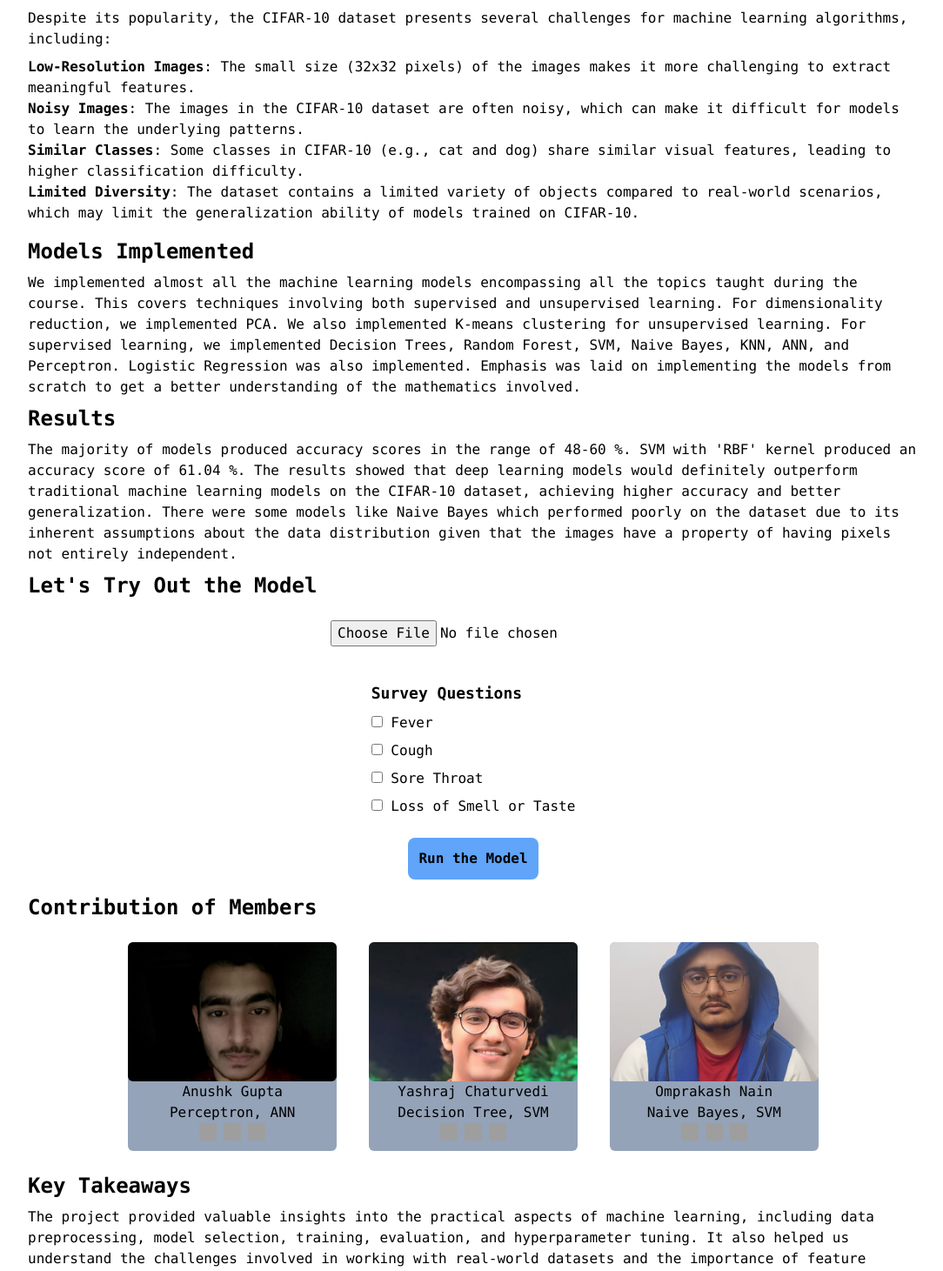
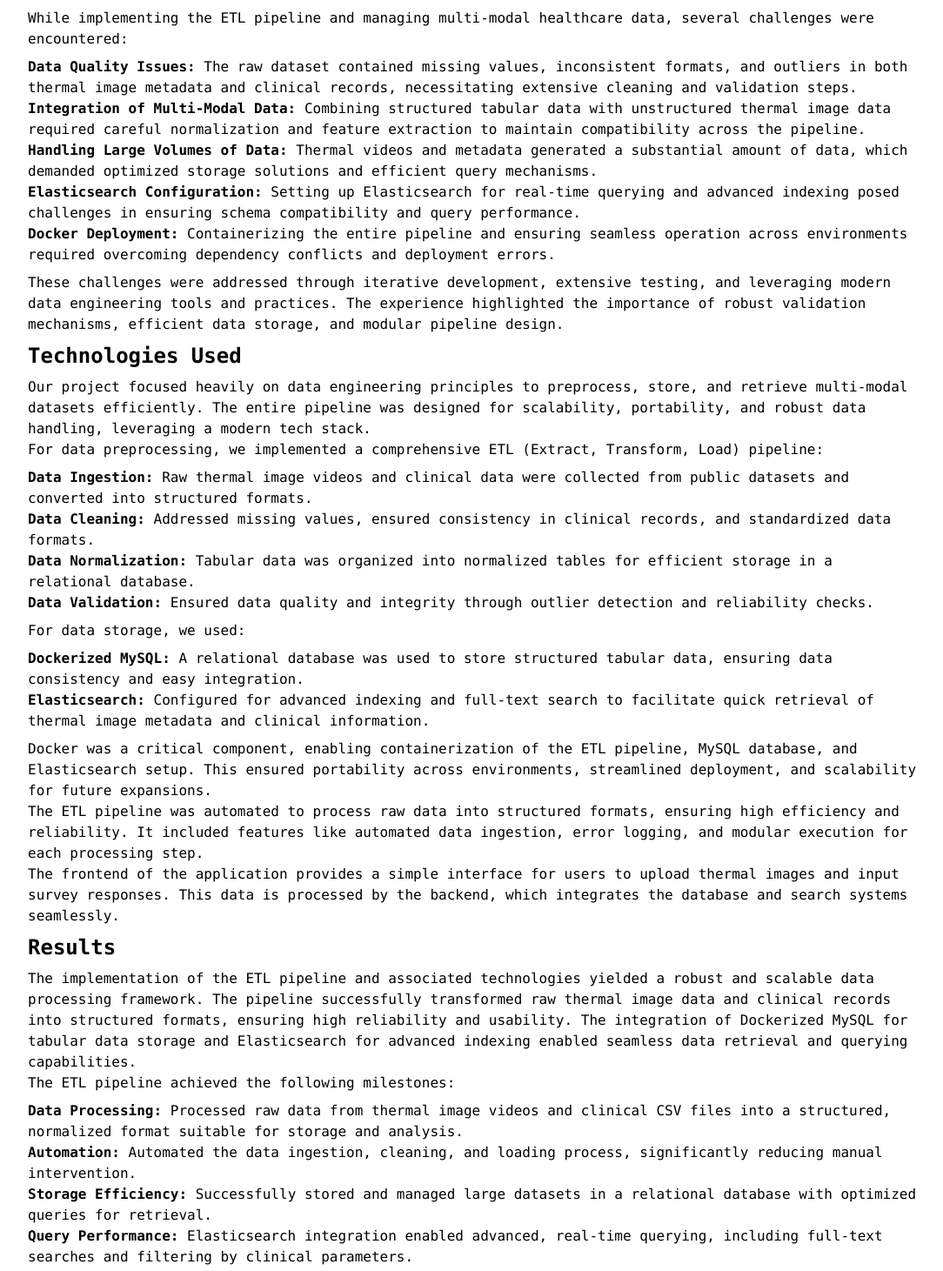
Before and after one commit to yashrajsnow007/Covid_Thermal_Prediction, a Next.js app: page / in a window 1280 px wide. Shown: the part 2126-3587 px from the top of the page at 87% size, without its empty margins (96-1180 px from the left). Built offline with nearby package versions, Linux system fonts and the light colour scheme; grey boxes are pictures that could not be loaded.

Commit message:
Changed the section Challenges and Results.

```diff
--- a/src/app/page.js
+++ b/src/app/page.js
@@ -172,56 +172,86 @@ export default function Home() {
   Challenges
 </h2>
 <p>
-          Despite its popularity, the CIFAR-10 dataset presents several
-          challenges for machine learning algorithms, including:
+  While implementing the ETL pipeline and managing multi-modal healthcare data, several challenges were encountered:
 </p>
 <ul className="py-2">
   <li>
-            <b>Low-Resolution Images</b>: The small size (32x32 pixels) of the
-            images makes it more challenging to extract meaningful features.
+    <b>Data Quality Issues:</b> The raw dataset contained missing values, inconsistent formats, and outliers in both thermal image metadata and clinical records, necessitating extensive cleaning and validation steps.
   </li>
   <li>
-            <b>Noisy Images</b>: The images in the CIFAR-10 dataset are often
-            noisy, which can make it difficult for models to learn the
-            underlying patterns.
+    <b>Integration of Multi-Modal Data:</b> Combining structured tabular data with unstructured thermal image data required careful normalization and feature extraction to maintain compatibility across the pipeline.
   </li>
   <li>
-            <b>Similar Classes</b>: Some classes in CIFAR-10 (e.g., cat and dog)
-            share similar visual features, leading to higher classification
-            difficulty.
+    <b>Handling Large Volumes of Data:</b> Thermal videos and metadata generated a substantial amount of data, which demanded optimized storage solutions and efficient query mechanisms.
   </li>
   <li>
-            <b>Limited Diversity</b>: The dataset contains a limited variety of
-            objects compared to real-world scenarios, which may limit the
-            generalization ability of models trained on CIFAR-10.
+    <b>Elasticsearch Configuration:</b> Setting up Elasticsearch for real-time querying and advanced indexing posed challenges in ensuring schema compatibility and query performance.
+  </li>
+  <li>
+    <b>Docker Deployment:</b> Containerizing the entire pipeline and ensuring seamless operation across environments required overcoming dependency conflicts and deployment errors.
   </li>
 </ul>
-        <h2 className="text-2xl font-bold py-2" id="Models">
-          Models Implemented
+<p>
+  These challenges were addressed through iterative development, extensive testing, and leveraging modern data engineering tools and practices. The experience highlighted the importance of robust validation mechanisms, efficient data storage, and modular pipeline design.
+</p>
+
+
+
+
+        <h2 className="text-2xl font-bold py-2" id="Technologies">
+  Technologies Used
 </h2>
 <p>
-          We implemented almost all the machine learning models encompassing all
-          the topics taught during the course. This covers techniques involving
-          both supervised and unsupervised learning. For dimensionality
-          reduction, we implemented PCA. We also implemented K-means clustering
-          for unsupervised learning. For supervised learning, we implemented
-          Decision Trees, Random Forest, SVM, Naive Bayes, KNN, ANN, and
-          Perceptron. Logistic Regression was also implemented. Emphasis was
-          laid on implementing the models from scratch to get a better
-          understanding of the mathematics involved.
+  Our project focused heavily on data engineering principles to preprocess, store, and retrieve multi-modal datasets efficiently. The entire pipeline was designed for scalability, portability, and robust data handling, leveraging a modern tech stack.
 </p>
+<p>
+  For data preprocessing, we implemented a comprehensive ETL (Extract, Transform, Load) pipeline:
+</p>
+<ul className="py-2">
+  <li><b>Data Ingestion:</b> Raw thermal image videos and clinical data were collected from public datasets and converted into structured formats.</li>
+  <li><b>Data Cleaning:</b> Addressed missing values, ensured consistency in clinical records, and standardized data formats.</li>
+  <li><b>Data Normalization:</b> Tabular data was organized into normalized tables for efficient storage in a relational database.</li>
+  <li><b>Data Validation:</b> Ensured data quality and integrity through outlier detection and reliability checks.</li>
+</ul>
+<p>
+  For data storage, we used:
+</p>
+<ul className="py-2">
+  <li><b>Dockerized MySQL:</b> A relational database was used to store structured tabular data, ensuring data consistency and easy integration.</li>
+  <li><b>Elasticsearch:</b> Configured for advanced indexing and full-text search to facilitate quick retrieval of thermal image metadata and clinical information.</li>
+</ul>
+<p>
+  Docker was a critical component, enabling containerization of the ETL pipeline, MySQL database, and Elasticsearch setup. This ensured portability across environments, streamlined deployment, and scalability for future expansions.
+</p>
+<p>
+  The ETL pipeline was automated to process raw data into structured formats, ensuring high efficiency and reliability. It included features like automated data ingestion, error logging, and modular execution for each processing step.
+</p>
+<p>
+  The frontend of the application provides a simple interface for users to upload thermal images and input survey responses. This data is processed by the backend, which integrates the database and search systems seamlessly.
+</p>
+
+
+
+
+
+
 <h2 className="text-2xl font-bold py-2" id="Results">
   Results
 </h2>
 <p>
-          The majority of models produced accuracy scores in the range of 48-60
-          %. SVM with 'RBF' kernel produced an accuracy score of 61.04 %. The
-          results showed that deep learning models would definitely outperform
-          traditional machine learning models on the CIFAR-10 dataset, achieving
-          higher accuracy and better generalization. There were some models like
-          Naive Bayes which performed poorly on the dataset due to its inherent
-          assumptions about the data distribution given that the images have a
-          property of having pixels not entirely independent.
+  The implementation of the ETL pipeline and associated technologies yielded a robust and scalable data processing framework. The pipeline successfully transformed raw thermal image data and clinical records into structured formats, ensuring high reliability and usability. The integration of Dockerized MySQL for tabular data storage and Elasticsearch for advanced indexing enabled seamless data retrieval and querying capabilities.
+</p>
+<p>
+  The ETL pipeline achieved the following milestones:
+</p>
+<ul className="py-2">
+  <li><b>Data Processing:</b> Processed raw data from thermal image videos and clinical CSV files into a structured, normalized format suitable for storage and analysis.</li>
+  <li><b>Automation:</b> Automated the data ingestion, cleaning, and loading process, significantly reducing manual intervention.</li>
+  <li><b>Storage Efficiency:</b> Successfully stored and managed large datasets in a relational database with optimized queries for retrieval.</li>
+  <li><b>Query Performance:</b> Elasticsearch integration enabled advanced, real-time querying, including full-text searches and filtering by clinical parameters.</li>
+</ul>
+<p>
+  The project demonstrated the effectiveness of combining a relational database with a search engine for handling multi-modal datasets. The user-facing interface enabled smooth data upload and processing workflows. This framework serves as a scalable solution for future data engineering projects, particularly in the healthcare domain.
 </p>
 
 
```
Lines whose indentation alone changed are shown as unchanged.
